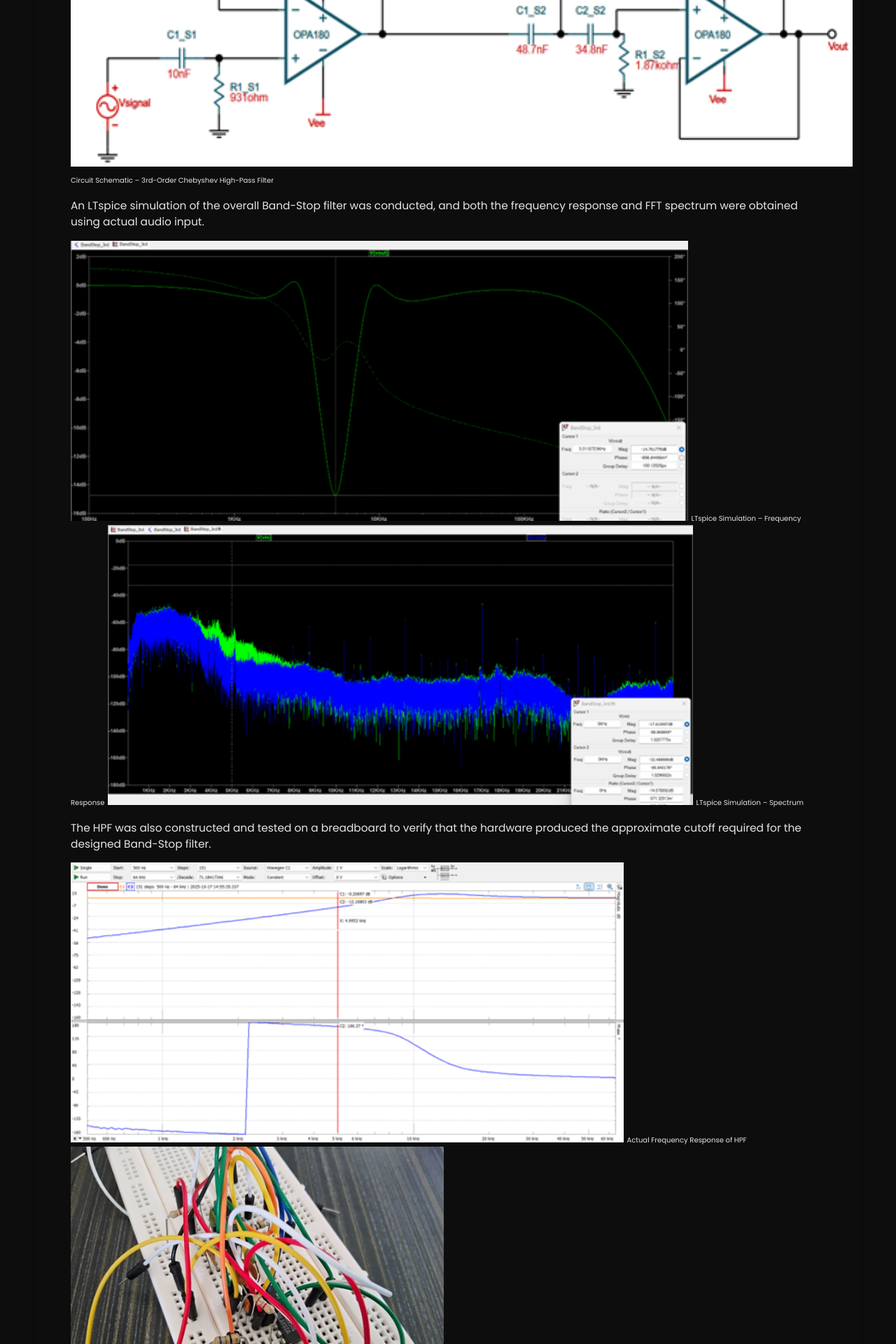
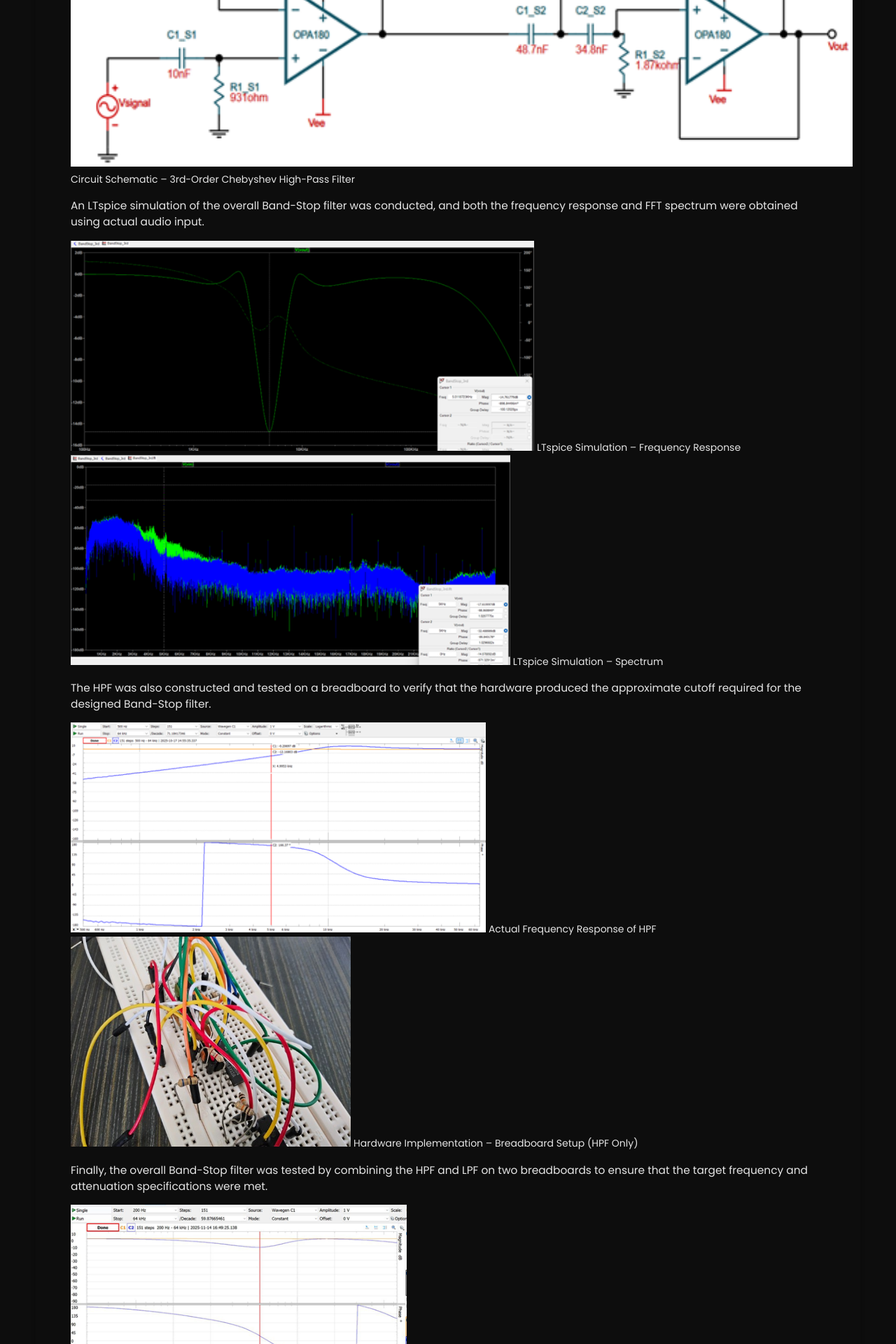
Before and after one commit to AscendedSky/AscendedSky.github.io, a Jekyll site: the page built from _projects/Opamp_Bandstop/index.md, in a window 1280 px wide. Shown: the part 1100-3020 px from the top of the page at 70% size. Built offline with Jekyll 4.4.1, drawn with Linux system fonts in a browser that asks for light colours.

Commit message:
Update index.md

```diff
--- a/_projects/Opamp_Bandstop/index.md
+++ b/_projects/Opamp_Bandstop/index.md
@@ -16,16 +16,16 @@ main-image: "/real_spectrum.png"
 
 My role in this project was to design and tune the High-Pass Filter (HPF), which was then combined with a Low-Pass Filter (LPF) through a summing amplifier to create a Band-Stop filter. Designing the HPF required selecting an op-amp that met the gain-bandwidth (GBW) constraints of the filter. The chosen op-amp was the TL084, which is not specified in the schematic below.
 
-<img src="/_projects/Opamp_Bandstop/HPF_schematic.png" alt="3rd-Order Chebyshev High-Pass Filter Schematic" height="400"> <span style="font-size: 10px">Circuit Schematic – 3rd-Order Chebyshev High-Pass Filter</span>
+<img src="/_projects/Opamp_Bandstop/HPF_schematic.png" alt="3rd-Order Chebyshev High-Pass Filter Schematic" height="400"> <span style="font-size: 14px">Circuit Schematic – 3rd-Order Chebyshev High-Pass Filter</span>
 
 An LTspice simulation of the overall Band-Stop filter was conducted, and both the frequency response and FFT spectrum were obtained using actual audio input.
 
-<img src="/_projects/Opamp_Bandstop/simulated_filter_response.png" alt="LTspice Simulation Frequency Response" height="400"> <span style="font-size: 10px">LTspice Simulation – Frequency Response</span> <img src="/_projects/Opamp_Bandstop/simulated_spectrum.png" alt="LTspice Simulation Spectrum" height="400"> <span style="font-size: 10px">LTspice Simulation – Spectrum</span>
+<img src="/_projects/Opamp_Bandstop/simulated_filter_response.png" alt="LTspice Simulation Frequency Response" height="300"> <span style="font-size: 14px">LTspice Simulation – Frequency Response</span> <img src="/_projects/Opamp_Bandstop/simulated_spectrum.png" alt="LTspice Simulation Spectrum" height="300"> <span style="font-size: 14px">LTspice Simulation – Spectrum</span>
 
 The HPF was also constructed and tested on a breadboard to verify that the hardware produced the approximate cutoff required for the designed Band-Stop filter.
 
-<img src="/_projects/Opamp_Bandstop/HPF_filter_response.png" alt="Actual Frequency Response of HPF" height="400"> <span style="font-size: 10px">Actual Frequency Response of HPF</span> <img src="/_projects/Opamp_Bandstop/breadboard.jpg" alt="Breadboard Setup HPF Only" height="400"> <span style="font-size: 10px">Hardware Implementation – Breadboard Setup (HPF Only)</span>
+<img src="/_projects/Opamp_Bandstop/HPF_filter_response.png" alt="Actual Frequency Response of HPF" height="300"> <span style="font-size: 14px">Actual Frequency Response of HPF</span> <img src="/_projects/Opamp_Bandstop/breadboard.jpg" alt="Breadboard Setup HPF Only" height="300"> <span style="font-size: 14px">Hardware Implementation – Breadboard Setup (HPF Only)</span>
 
 Finally, the overall Band-Stop filter was tested by combining the HPF and LPF on two breadboards to ensure that the target frequency and attenuation specifications were met.
 
-<img src="/_projects/Opamp_Bandstop/real_filter_response.png" alt="Measured Frequency Response 12 dB at 5 kHz" height="400"> <span style="font-size: 10px">Measured Frequency Response: 12 dB Attenuation at 5 kHz</span> <img src="/_projects/Opamp_Bandstop/real_spectrum.png" alt="Measured Spectrum 10 dB at 5 kHz" height="400"> <span style="font-size: 10px">Measured Spectrum: 10 dB Attenuation at 5 kHz</span>
+<img src="/_projects/Opamp_Bandstop/real_filter_response.png" alt="Measured Frequency Response 12 dB at 5 kHz" height="300"> <span style="font-size: 14px">Measured Frequency Response: 12 dB Attenuation at 5 kHz</span> <img src="/_projects/Opamp_Bandstop/real_spectrum.png" alt="Measured Spectrum 10 dB at 5 kHz" height="300"> <span style="font-size: 14px">Measured Spectrum: 10 dB Attenuation at 5 kHz</span>
```
